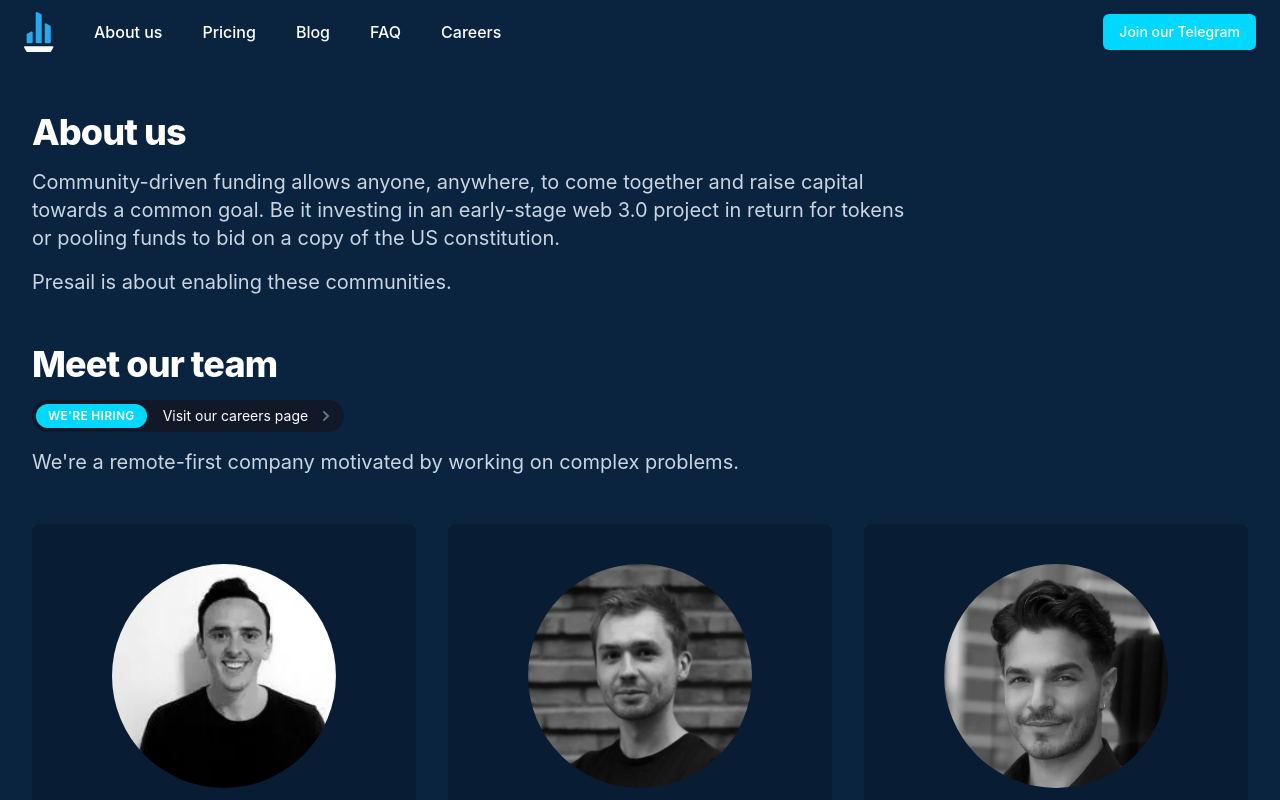
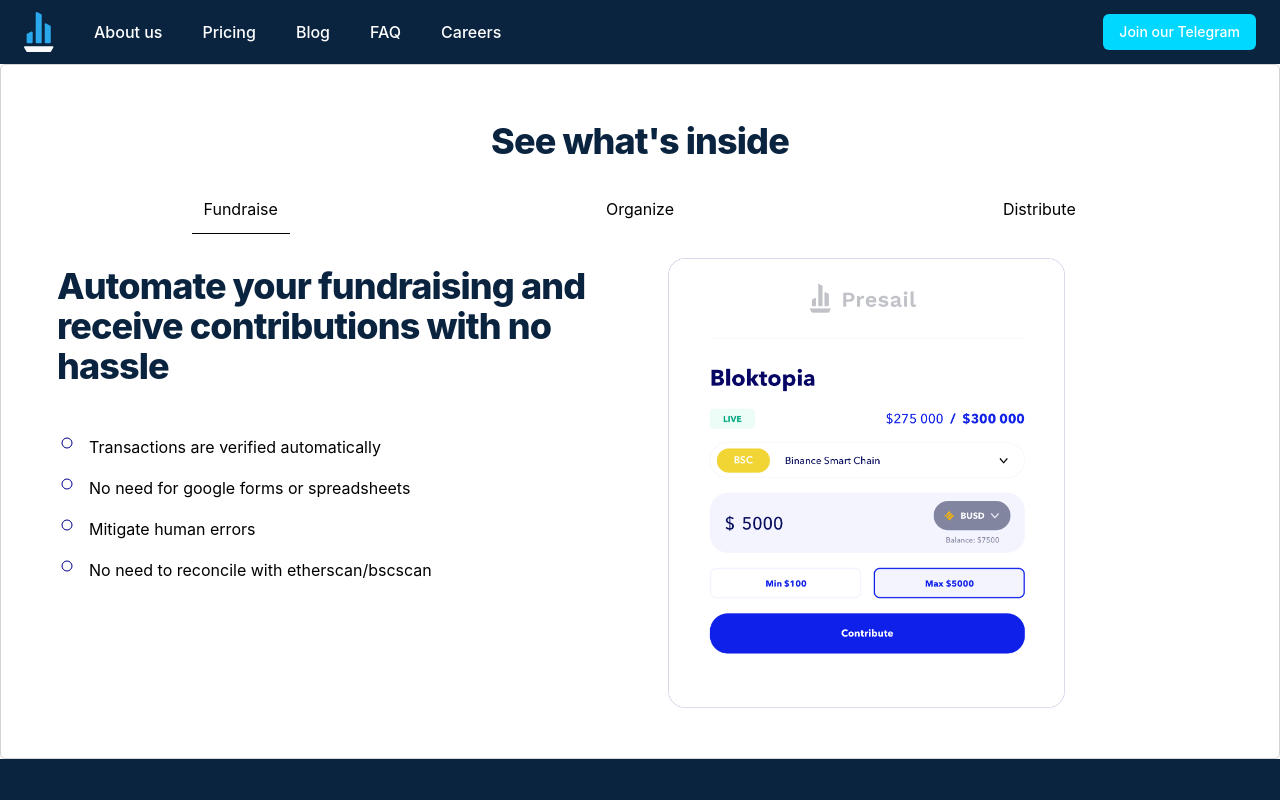
Before and after one commit to datablock-ai/presail-website, a Next.js app: page /about in a window 1280 px wide. Shown: the top 800 px of the page. Built offline with nearby package versions, Linux system fonts and the light colour scheme.

Commit message:
Add TabList to about page for testing, remember to remove before merging!

```diff
--- a/pages/about.js
+++ b/pages/about.js
@@ -1,10 +1,10 @@
-import Head from 'next/head'
+import Head from 'next/head';
 
-import Header from '../components/Header'
-import AboutHero from '../components/AboutHero'
-import Employees from '../components/Employees'
-import Footer from '../components/Footer'
-
+import Header from '../components/Header';
+import AboutHero from '../components/AboutHero';
+import Employees from '../components/Employees';
+import Footer from '../components/Footer';
+import HowToPresail from '../components/HowToPresail';
 
 export default function Pricing() {
   return (
@@ -14,10 +14,11 @@
       </Head>
       <div className="antialiased">
         <Header />
+        <HowToPresail />
         <AboutHero />
         <Employees />
         <Footer />
       </div>
     </div>
-  )
+  );
 }
```
